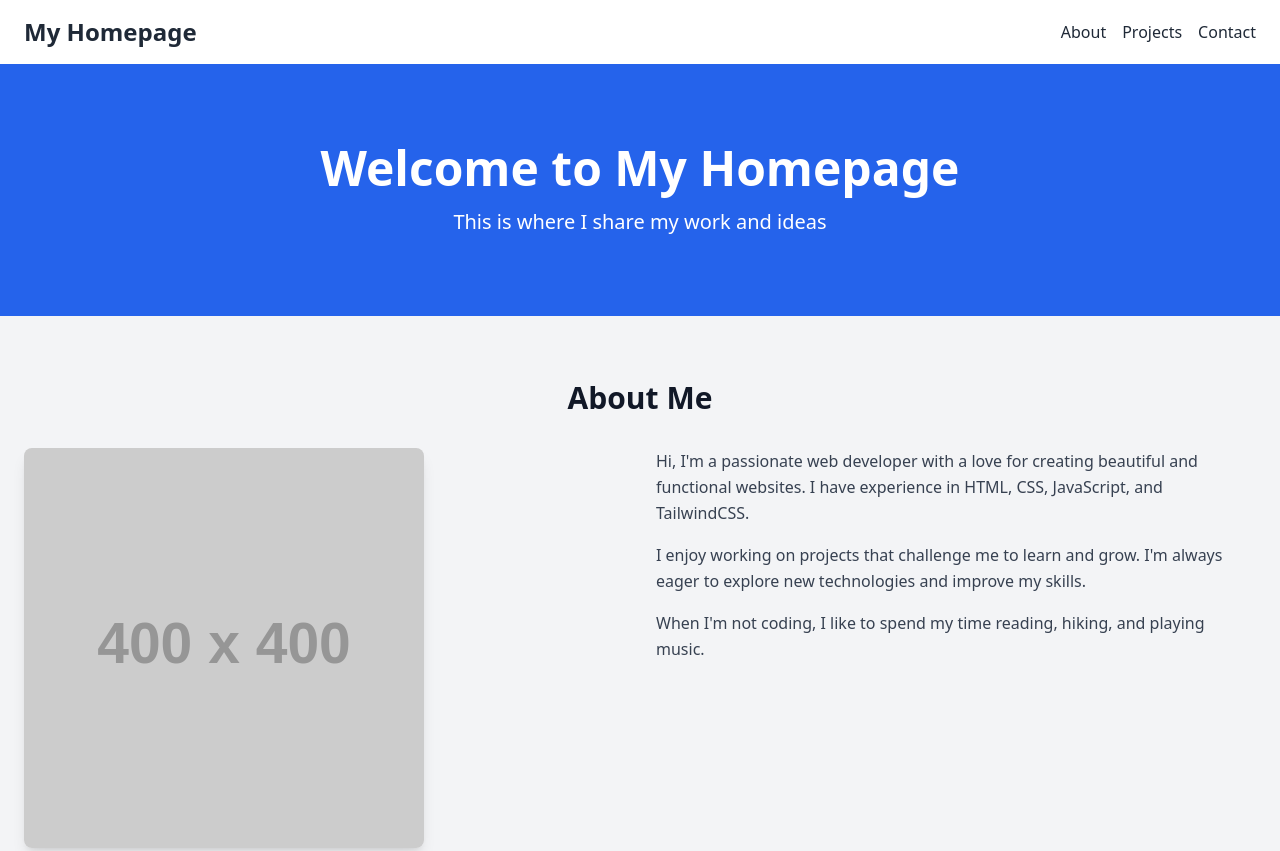
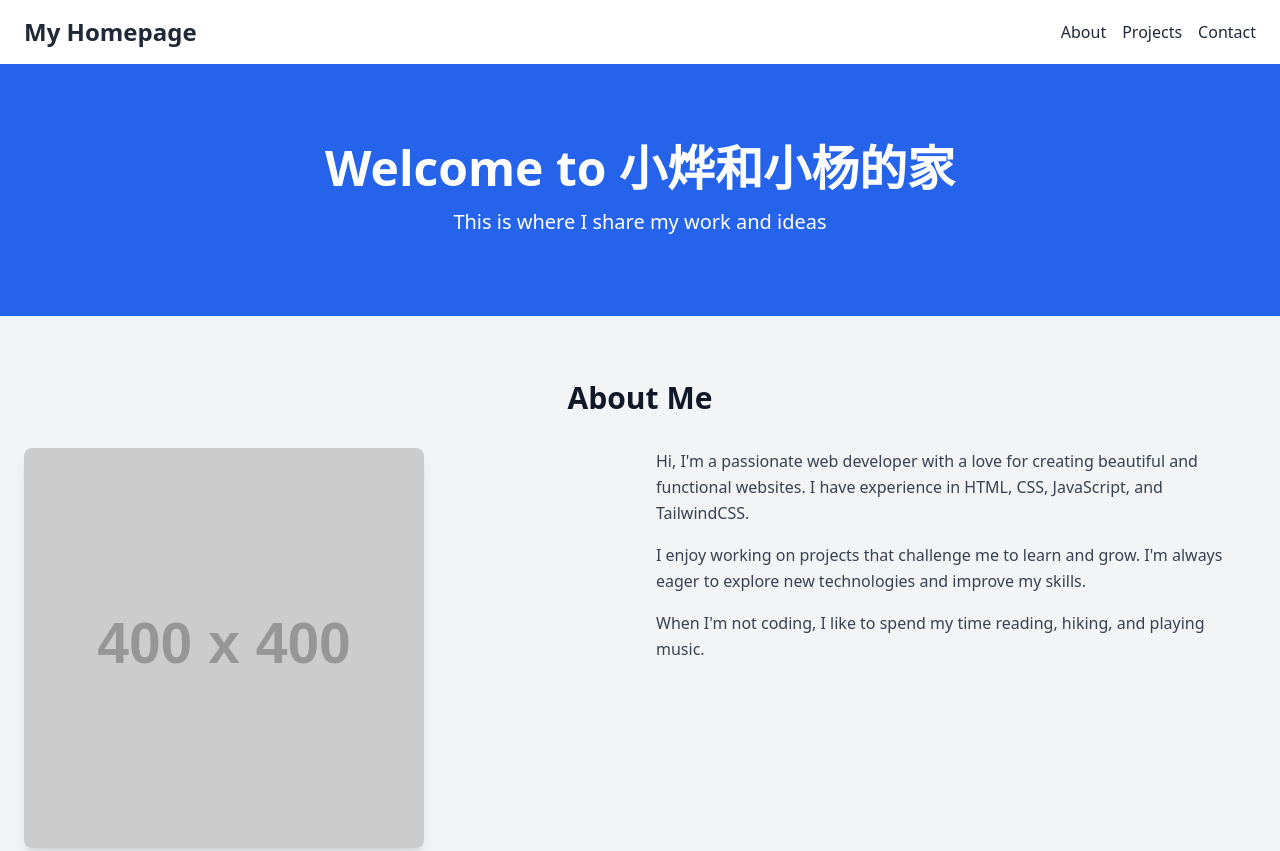
Before and after one commit to 2320506971666/yyj-gy, a plain HTML site: page index.html in a window 1280 px wide. Shown: the top 851 px of the page. Drawn offline with nearby package versions, Linux system fonts and the light colour scheme; placeholder pictures from the web are drawn by us.

Commit message:
Add files via upload

```diff
--- a/index.html
+++ b/index.html
@@ -23,7 +23,8 @@
 
     <!-- Hero Section -->
     <section class="text-center py-20 bg-blue-600 text-white">
-        <h1 class="text-5xl font-bold mb-4">Welcome to My Homepage</h1>
+        <h1 class="text-5xl font-bold mb-4">Welcome to 小烨和小杨的家
+        </h1>
         <p class="text-xl">This is where I share my work and ideas</p>
     </section>
 
```
